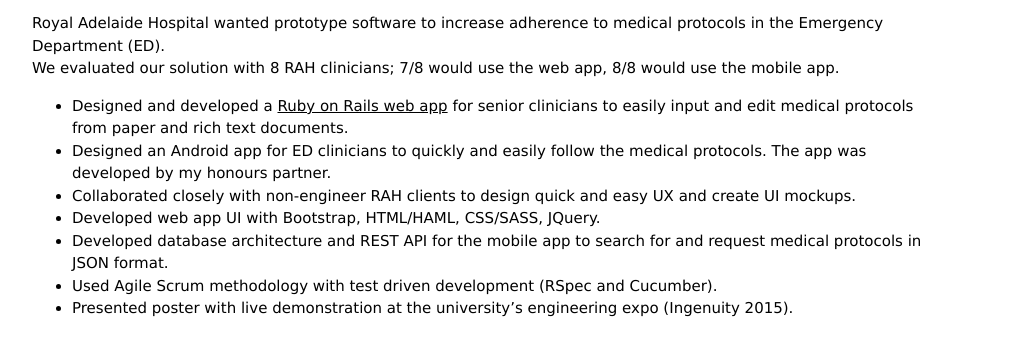
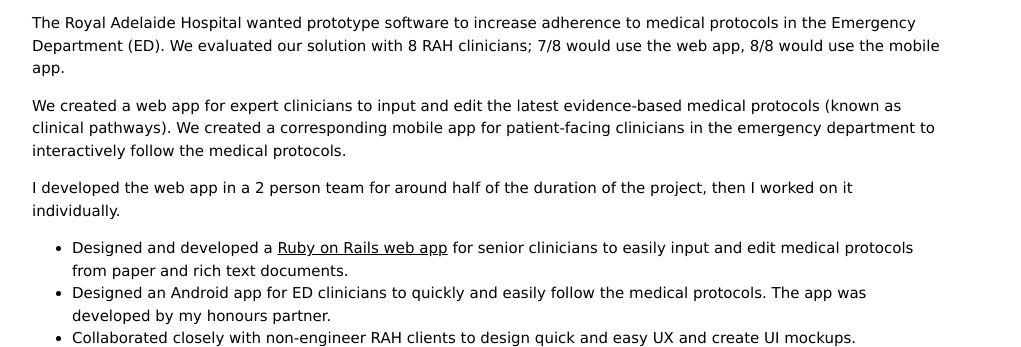
Before and after one commit to MarcFarmer/MarcFarmer.github.io, a plain HTML site: page index.html in a window 1280 px wide. Shown: the part 829-1176 px from the top of the page, without its empty margins (0-1021 px from the left). Drawn offline with Linux system fonts and the light colour scheme.

Commit message:
Add non-technical description for honours project

```diff
--- a/index.html
+++ b/index.html
@@ -76,8 +76,14 @@
 					<a href="https://youtu.be/clx2cd2nUf0"><i class="fa fa-youtube fa-2x"></i></a>
 				</p>
 				<p>
-					Royal Adelaide Hospital wanted prototype software to increase adherence to medical protocols in the Emergency Department (ED). <br />
+					The Royal Adelaide Hospital wanted prototype software to increase adherence to medical protocols in the Emergency Department (ED).
 					We evaluated our solution with 8 RAH clinicians; 7/8 would use the web app, 8/8 would use the mobile app.
+				</p>
+				<p>
+					We created a web app for expert clinicians to input and edit the latest evidence-based medical protocols (known as clinical pathways). We created a corresponding mobile app for patient-facing clinicians in the emergency department to interactively follow the medical protocols.
+				</p>
+				<p>
+					I developed the web app in a 2 person team for around half of the duration of the project, then I worked on it individually.
 				</p>
 				<ul>
 					<li>Designed and developed a <a href="https://github.com/MarcFarmer/honours-web-app">Ruby on Rails web app</a> for
```
